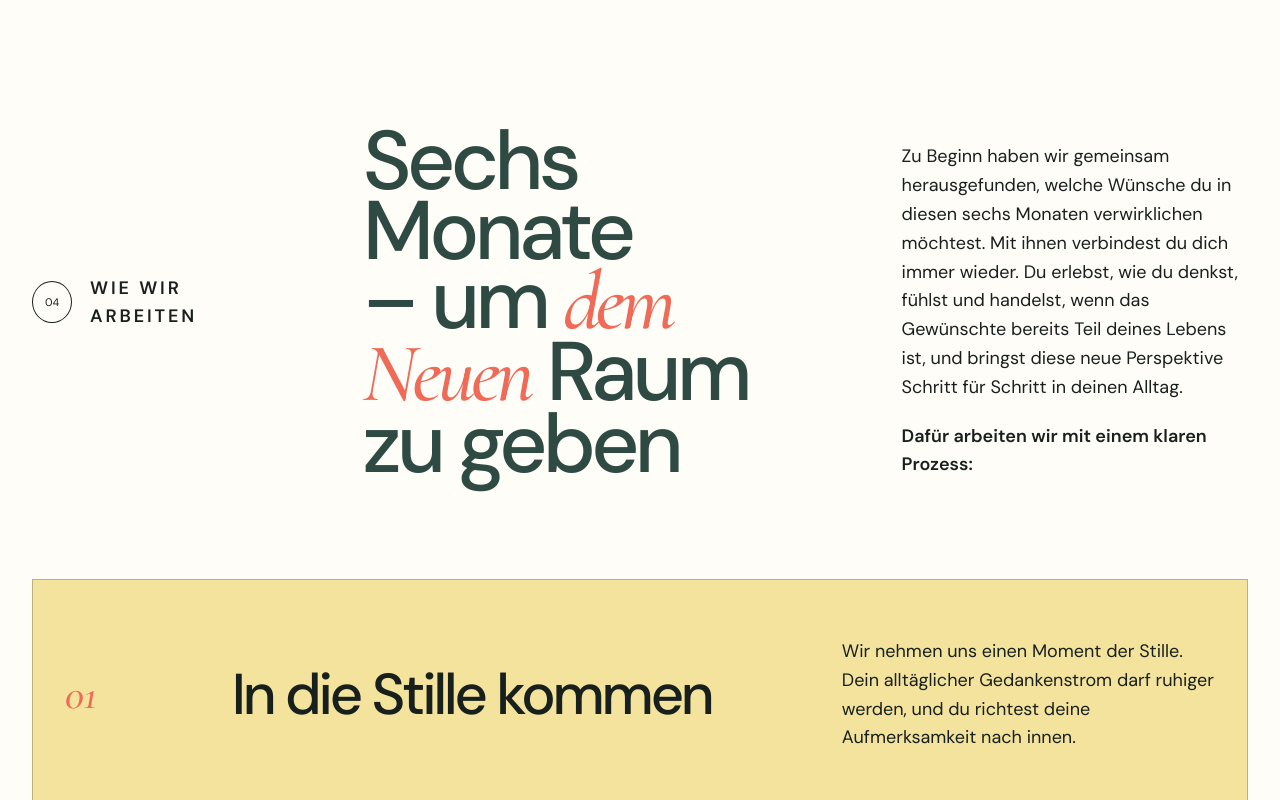
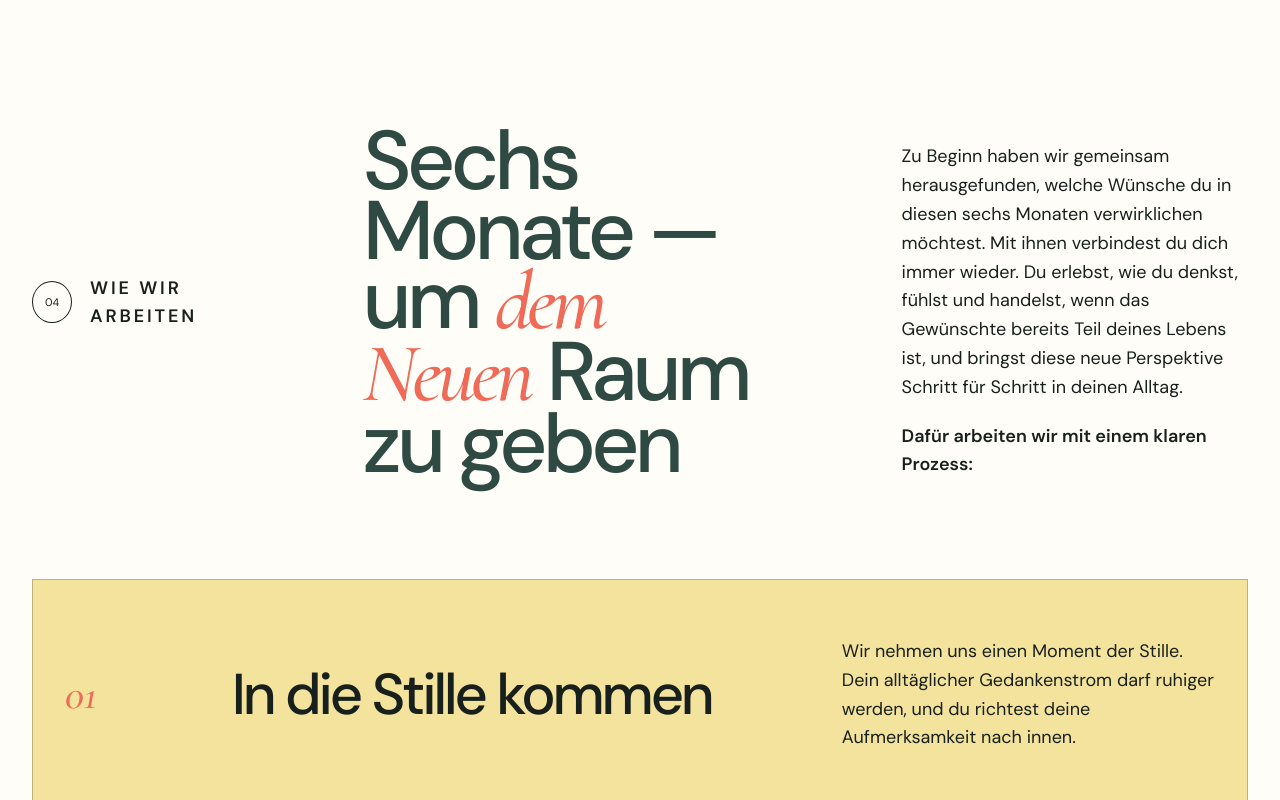
Before and after one commit to liberdade-ai/petrasailer, a Next.js app: page /wirklich-deins in a window 1280 px wide. Shown: the part 3200-4000 px from the top of the page. Built offline with nearby package versions, Linux system fonts and the light colour scheme.

Commit message:
Refine Wirklich Deins process and CTAs

```diff
--- a/app/(website)/wirklich-deins/page.module.css
+++ b/app/(website)/wirklich-deins/page.module.css
@@ -43,10 +43,11 @@
 .process { background: var(--paper); }
 .processIntro { display: grid; grid-template-columns: .55fr 1fr .75fr; gap: 6vw; padding: 130px max(32px, calc((100vw - 1376px) / 2)) 100px; }
 .processIntro h2 { font-size: clamp(58px, 6.5vw, 94px); line-height: .84; }
+.processIntro h2 > span { display: block; }
 .processIntro h2 em { color: var(--coral); }
 .processIntro > div:last-child { align-self: end; }
 .processIntro > div:last-child p + p { margin-top: 20px; font-weight: 600; }
-.processList { width: min(100% - 64px, 1280px); margin: 0 auto; padding: 0; list-style: none; border: 1px solid rgba(24,32,29,.25); background: var(--sun); }
+.processList { width: min(100% - 64px, 1280px); margin: 0 auto; padding: 0; list-style: none; border: 1px solid rgba(24,32,29,.25); background: var(--sun); color: var(--ink); }
 .processList li { display: grid; grid-template-columns: 90px 1fr .7fr; gap: 6vw; align-items: center; min-height: 230px; padding: 40px max(32px, calc((100vw - 1280px) / 2)); border-bottom: 1px solid rgba(24,32,29,.25); transition: background .25s ease, color .25s ease; }
 .processList li:last-child { border-bottom: 0; }
 .processList li:hover { background: var(--sun); }
@@ -119,7 +120,7 @@
 .offerFacts span { color: var(--coral); font-size: 11px; font-weight: 600; letter-spacing: .12em; }
 .offerFacts strong { display: block; margin-top: 42px; font: italic 500 clamp(20px, 1.8vw, 27px)/1.08 "Cormorant Garamond", Georgia, serif; }
 .offerAction { display: grid; grid-template-columns: 1fr .6fr; gap: 7vw; align-items: end; max-width: 900px; margin: 70px 0 0 auto; }
-.offerAction :global(a) { width: 100%; min-width: 0; padding: 18px 20px; border: 1px solid var(--coral); background: var(--coral); color: #fffdf8; transition: gap .2s ease, color .2s ease, background .2s ease, border-color .2s ease; }
+.offerAction :global(a) { width: 100%; min-width: 0; padding: 18px 20px; border: 1px solid var(--coral); background: var(--coral); color: #fffdf8; font-size: 18px; transition: gap .2s ease, color .2s ease, background .2s ease, border-color .2s ease; }
 .offerAction :global(a:hover) { border-color: var(--blue); background: var(--blue); color: #fffdf8; }
 
 .faq { display: grid; grid-template-columns: .7fr 1.3fr; gap: 9vw; padding: 135px max(32px, calc((100vw - 1280px) / 2)); background: var(--paper); }
@@ -140,6 +141,7 @@
 .finalCta > h2 + div { display: grid; grid-template-columns: 1fr 1fr; gap: 8vw; align-items: end; max-width: 900px; margin: 80px 0 0 auto; }
 .heroIntro :global(a), .finalCta > h2 + div :global(a) { min-width: 0; padding: 18px 20px; border: 1px solid #25304f; background: #25304f; color: #fffdf8; transition: gap .2s ease, color .2s ease, background .2s ease, border-color .2s ease; }
 .finalCta > h2 + div :global(a) { width: 100%; }
+.finalCta > h2 + div :global(a) { font-size: 18px; }
 .heroIntro :global(a:hover), .finalCta > h2 + div :global(a:hover) { border-color: #f4e39c; background: #f4e39c; color: #25304f; }
 .contact { max-width: 600px; margin: 90px 0 0 auto !important; padding-top: 25px; border-top: 1px solid rgba(255,255,255,.4); }
 .contact a { border-bottom: 1px solid currentColor; color: var(--sun); }
@@ -219,6 +221,7 @@
   .offerFacts > div + div, .offerFacts > div:nth-child(4), .offerFacts > div:nth-child(5) { border-top: 1px solid rgba(24,32,29,.25); border-left: 0; }
   .offerFacts strong { margin-top: 15px; font-size: 25px; }
   .offerAction { display: block; margin-top: 55px; }
+  .offerAction :global(a) { font-size: 16px; }
   .offerAction p { margin-top: 25px; }
   .faq { display: block; padding: 90px 18px 100px; }
   .faqHeading h2 { margin-top: 55px; font-size: 61px; }
@@ -228,6 +231,6 @@
   .finalCta { padding: 90px 18px 95px; }
   .finalCta h2 { font-size: 62px; }
   .finalCta > h2 + div { display: block; margin-top: 55px; }
-  .finalCta > h2 + div :global(a) { margin-top: 40px; }
+  .finalCta > h2 + div :global(a) { margin-top: 40px; font-size: 16px; }
   .contact { margin-top: 70px !important; }
 }
--- a/app/(website)/wirklich-deins/page.tsx
+++ b/app/(website)/wirklich-deins/page.tsx
@@ -89,7 +89,7 @@ export default function ReallyYoursPage() {
         </section>
 
         <section className={styles.process} id="prozess">
-          <div className={styles.processIntro}><Marker number="04">WIE WIR ARBEITEN</Marker><h2>Sechs Monate – um <em>dem Neuen</em> Raum zu geben</h2><div><p>Zu Beginn haben wir gemeinsam herausgefunden, welche Wünsche du in diesen sechs Monaten verwirklichen möchtest. Mit ihnen verbindest du dich immer wieder. Du erlebst, wie du denkst, fühlst und handelst, wenn das Gewünschte bereits Teil deines Lebens ist, und bringst diese neue Perspektive Schritt für Schritt in deinen Alltag.</p><p>Dafür arbeiten wir mit einem klaren Prozess:</p></div></div>
+          <div className={styles.processIntro}><Marker number="04">WIE WIR ARBEITEN</Marker><h2><span>Sechs</span><span>Monate —</span><span>um <em>dem</em></span><span><em>Neuen</em> Raum</span><span>zu geben</span></h2><div><p>Zu Beginn haben wir gemeinsam herausgefunden, welche Wünsche du in diesen sechs Monaten verwirklichen möchtest. Mit ihnen verbindest du dich immer wieder. Du erlebst, wie du denkst, fühlst und handelst, wenn das Gewünschte bereits Teil deines Lebens ist, und bringst diese neue Perspektive Schritt für Schritt in deinen Alltag.</p><p>Dafür arbeiten wir mit einem klaren Prozess:</p></div></div>
           <ol className={styles.processList}>
             <li><span>01</span><h3>In die Stille kommen</h3><p>Wir nehmen uns einen Moment der Stille. Dein alltäglicher Gedankenstrom darf ruhiger werden, und du richtest deine Aufmerksamkeit nach innen.</p></li>
             <li><span>02</span><h3>Das gewünschte Ergebnis erleben</h3><p>Du erlebst innerlich, wie es ist, wenn das, was du dir wünschst, bereits Wirklichkeit ist.</p></li>
```
